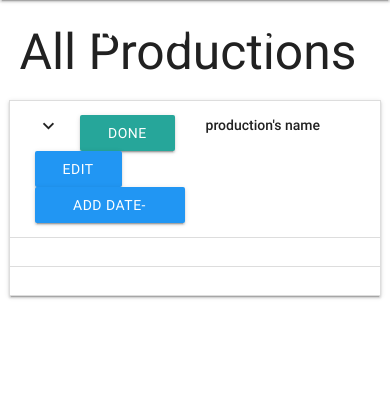
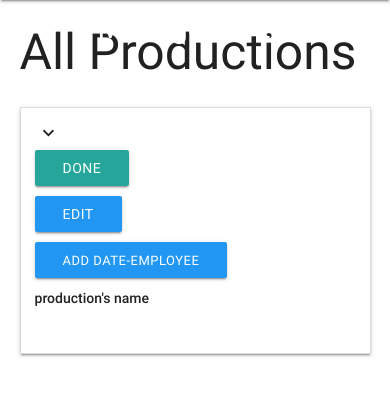
Before and after one commit to ninos77/Production-Management, a Flask app: page / in a window 390 px wide. Shown: the part 56-452 px from the top of the page. Run offline with Flask 2, Linux system fonts and the light colour scheme; some libraries are stand-ins or nearby versions.

Commit message:
Make production template more responsive for small divices

```diff
--- a/static/css/style.css
+++ b/static/css/style.css
@@ -0,0 +1,14 @@
+.text-padding span {
+  font-size: 13px;
+}
+
+@media (max-width: 768px) {
+  .margin-10 {
+    margin: 10px 10px;
+  }
+
+  }
+@media (max-width: 1024px) {
+
+
+}
--- a/templates/productions.html
+++ b/templates/productions.html
@@ -1,35 +1,36 @@
 {% extends 'base.html'%} {% block content %}
-
 
 <h2>All Productions</h2>
 <div class="row">
+	<div class="col s12">
 		<ul class="collapsible" data-collapsible="accordion">
-
 			<li>
-			<div class="collapsible-header">
-				<div class="col s6 m6">
+					<div class="collapsible-header text-padding">
+                    <div class="row">
+						<div class="col s12 l1">
 							<i class="material-icons">expand_more</i>
+						</div>
+						<div class="col s12 l2">
 							<a href="#" class="waves-effect waves-light btn btn_small">Done</a>
+						</div>
+						<div class="col s12 l2 margin-10">
 							<a href="#" class="waves-effect waves-light btn btn_small blue">Edit</a>
-					<a href="#" class="waves-effect waves-light btn btn_small blue">Add date-employee</a>
 						</div>
-				<div class="task_header col s6">
+						<div class="col s12 l4">
+							<a href="#" class="waves-effect waves-light btn btn_small blue"><span>Add date-employee</span></a>
+						</div>
+						<div class="col s12 l3 margin-10 push-l1">
 							<strong>production's name</strong>
 						</div>
                         </div>
 
-			<div class="collapsible-body"><span>Lorem ipsum dolor sit amet.</span></div>
-		</li>
+					</div>
 
-		<li>
-			<div class="collapsible-header"></div>
-			<div class="collapsible-body"><span>Lorem ipsum dolor sit amet.</span></div>
-		</li>
-		<li>
-			<div class="collapsible-header"></div>
+
 				<div class="collapsible-body"><span>Lorem ipsum dolor sit amet.</span></div>
 			</li>
 		</ul>
 	</div>
+</div>
 
 {% endblock %}
```
Lines whose indentation alone changed are shown as unchanged.
